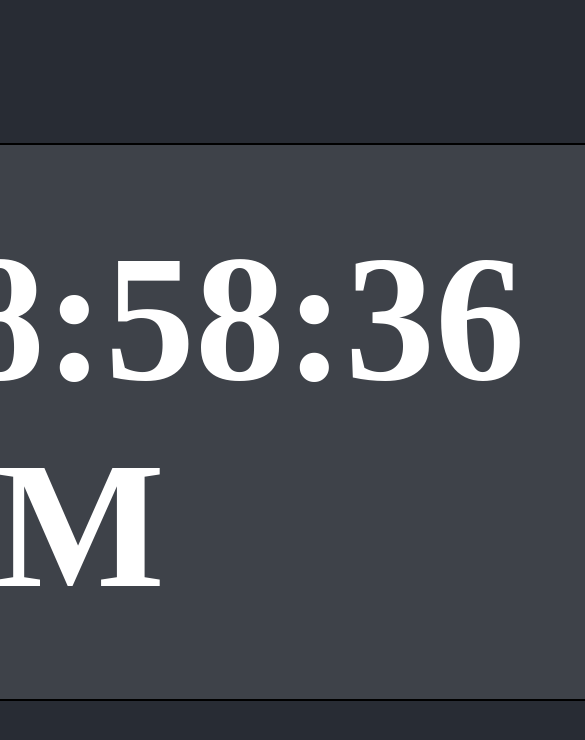
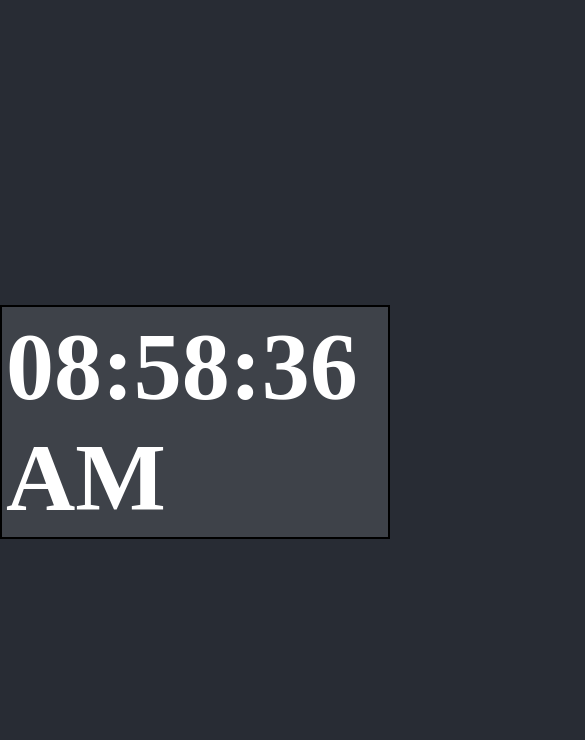
Before and after one commit to ashwanisingh93/Digital_Clock_Project, a plain HTML site: page index.html in a window 390 px wide. Shown: the whole page, 585 px wide, since content can reach past the window. Drawn offline with Linux system fonts and the light colour scheme.

Commit message:
fixed mobile view

```diff
--- a/style.css
+++ b/style.css
@@ -17,8 +17,12 @@ body{
 
 .clock-container{
     border: 2px solid black;
-    padding: 70px;
+    padding: 1vw;
     background-color: rgba(255,255,255,0.1);
-    font-size: 90px;
+
     color: white;
 }
+
+h1{
+    font-size: 6rem;
+}
```
